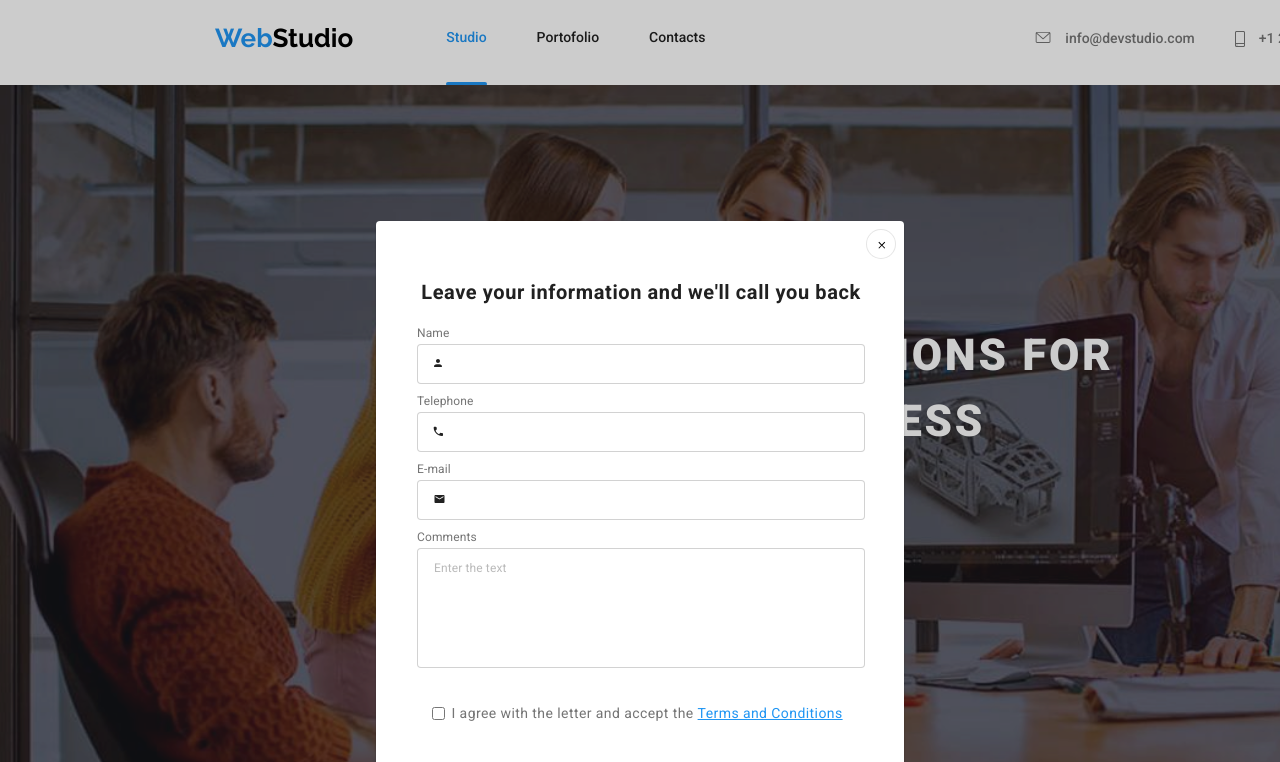
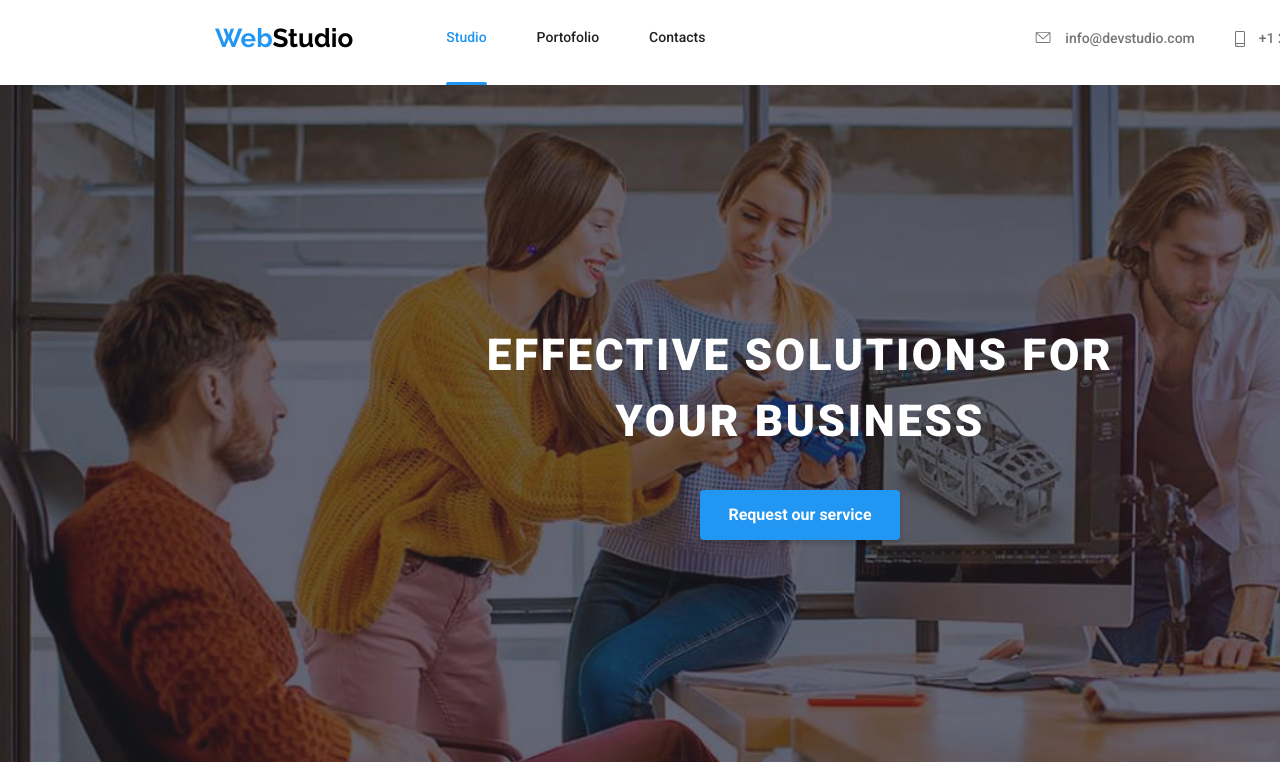
Before and after one commit to LauraP3/goit-markup-hw-07, a plain HTML site: page index.html in a window 1280 px wide. Shown: the top 762 px of the page. Drawn offline with nearby package versions, Linux system fonts and the light colour scheme.

Commit message:
hidden class modal added

```diff
--- a/index.html
+++ b/index.html
@@ -378,7 +378,7 @@
     </div>
   </div>
     <!-- Modal-->
-    <div class="request-service__modal " data-modal>
+    <div class="request-service__modal is-hidden" data-modal>
       <div class="request-service__modal-content">
         <button data-modal-close class="request-service__close-btn">
           <svg width="11" height="11">
```
